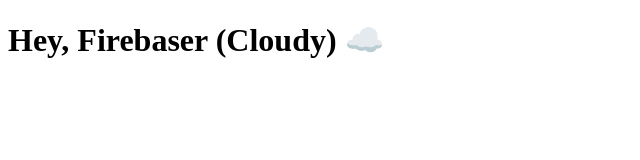
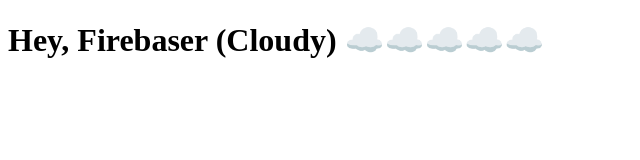
Before and after one commit to devruji/firebase-hosting-github-actions, a plain HTML site: page public/index.html in a window 1280 px wide. Shown: the whole page, without its empty margins (0-640 px from the left). Drawn offline with Linux system fonts and the light colour scheme.

Commit message:
new feature

```diff
--- a/public/index.html
+++ b/public/index.html
@@ -7,6 +7,6 @@
     <title>Document</title>
 </head>
 <body>
-    <h1>Hey, Firebaser (Cloudy) ☁️</h1>
+    <h1>Hey, Firebaser (Cloudy) ☁️☁️☁️☁️☁️</h1>
 </body>
 </html>
```
Also changed, not shown: 2 other files.
